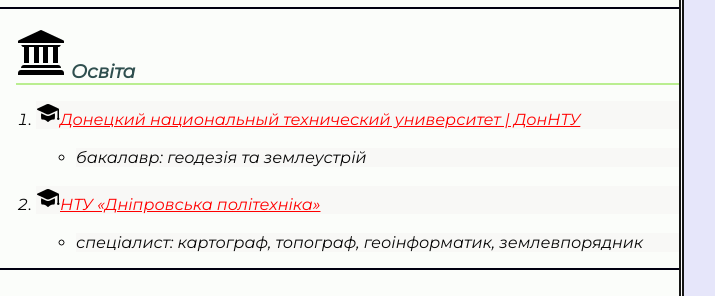
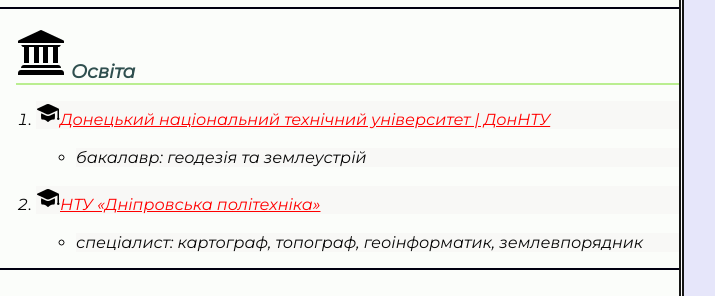
Before and after one commit to osifri2022/summary, a plain HTML site: page index.html in a window 1280 px wide. Shown: the part 318-614 px from the top of the page, 461-1176 px from the left. Drawn offline with Linux system fonts and the light colour scheme.

Commit message:
Update index.html

```diff
--- a/index.html
+++ b/index.html
@@ -57,7 +57,7 @@
     <div class="bloc-osvita">
         <h3> <img src="icons8-университет-50.png" alt="oc"> Освіта</h3>
          <ol>
-        <li class="lif"><a href="https://donntu.edu.ua/en/donntu2020"> <img src="icons8-академическая-шапка-24.png" alt="li">Донецкий национальный технический университет | ДонНТУ</a></li>
+        <li class="lif"><a href="https://donntu.edu.ua/en/donntu2020"> <img src="icons8-академическая-шапка-24.png" alt="li">Донецький національний технічний університет | ДонНТУ</a></li>
          <br>
          <ul>
         <li>бакалавр: геодезія та землеустрій</li>
```
